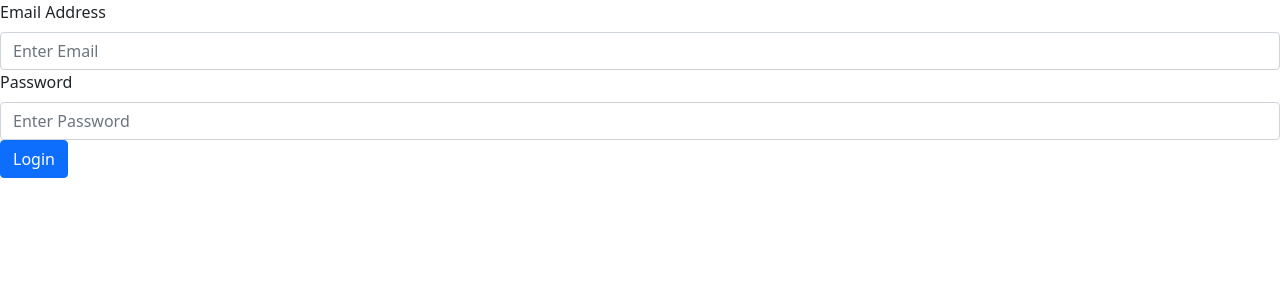
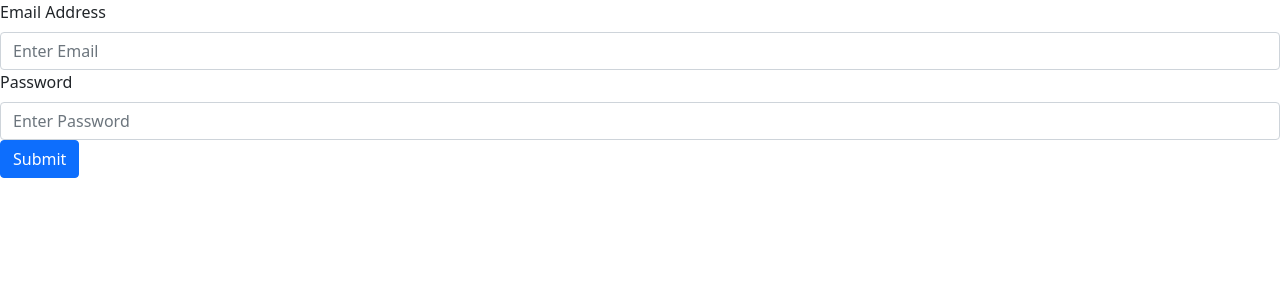
Before and after one commit to brianjp93/stock, a React (Create React App) app in the folder frontend/: page /login in a window 1280 px wide. Shown: the top 300 px of the page. Built offline with nearby package versions, Linux system fonts and the light colour scheme.

Commit message:
use react-hook-form on login page

```diff
--- a/frontend/src/components/auth/login.tsx
+++ b/frontend/src/components/auth/login.tsx
@@ -1,19 +1,25 @@
-import { useState } from "react";
 import { useMutation } from "react-query";
+import { useForm, SubmitHandler } from 'react-hook-form';
 import * as api from "../../api/api";
 import Form from "react-bootstrap/Form";
-import Button from "react-bootstrap/Button";
 import Alert from 'react-bootstrap/Alert';
 
+interface LoginFormType {
+  email: string,
+  password: string,
+}
 export function Login() {
-  const [email, setEmail] = useState("");
-  const [password, setPassword] = useState("");
+  const form = useForm<LoginFormType>();
 
-  const loginMut = useMutation(() => {
-    return api.account.login(email, password).then((response) => {
-      window.location.href = '/'
-    });
-  });
+  const loginMut = useMutation(
+    (data: LoginFormType) => api.account.login(data.email, data.password),
+    {
+      onSuccess: () => {window.location.href = '/'},
+    }
+  );
+  const onSubmit: SubmitHandler<LoginFormType> = (data) => {
+    loginMut.mutate(data)
+  }
 
   return (
     <>
@@ -23,23 +29,21 @@ export function Login() {
             There was an error while trying to log in.
           </Alert>
         }
-        <Form>
+        <Form onSubmit={form.handleSubmit(onSubmit)}>
           <Form.Label>Email Address</Form.Label>
           <Form.Control
+            {...form.register('email', {required: true})}
             type="email"
             placeholder="Enter Email"
-            value={email}
-            onChange={(event) => setEmail(event.target.value)}
           />
 
           <Form.Label>Password</Form.Label>
           <Form.Control
+            {...form.register('password', {required: true})}
             type="password"
             placeholder="Enter Password"
-            value={password}
-            onChange={(event) => setPassword(event.target.value)}
           />
-          <Button onClick={() => loginMut.mutate()}>Login</Button>
+          <input className="btn btn-primary" type="submit" />
         </Form>
       </div>
     </>
```
